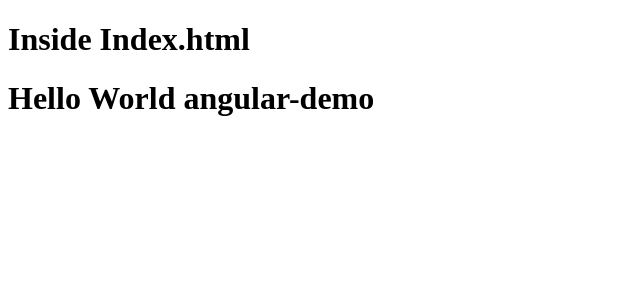
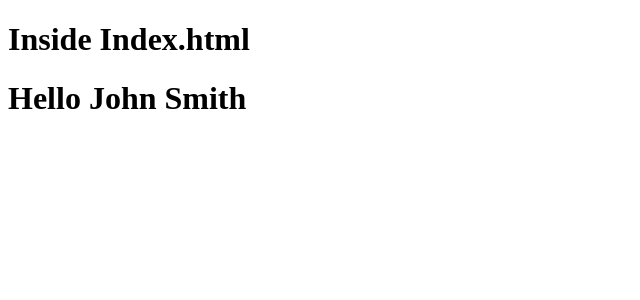
Before and after one commit to Rahuldevdurg/demo-batch2, an Angular app in the folder angular-demo/: page / in a window 1280 px wide. Shown: the top 300 px of the page, without its empty margins (0-640 px from the left). Built offline with nearby package versions, Linux system fonts and the light colour scheme.

Commit message:
hello world component

```diff
--- /dev/null
+++ b/angular-demo/src/app/hello.component.ts
@@ -0,0 +1,9 @@
+import { Component } from '@angular/core';
+
+@Component({
+  selector: 'hello-world',
+  template: `<h1>Hello {{ name }}</h1>`,
+})
+export class HelloComponent {
+  name: string = 'John Smith';
+}
--- a/angular-demo/src/index.html
+++ b/angular-demo/src/index.html
@@ -11,7 +11,8 @@
 
 <body>
   <h1>Inside Index.html</h1>
-  <app-root></app-root>
+  <!-- <app-root></app-root> -->
+  <hello-world></hello-world>
 </body>
 
 </html>
```
Also changed, not shown: angular-demo/src/app/app.module.ts (+5 -8 lines).
